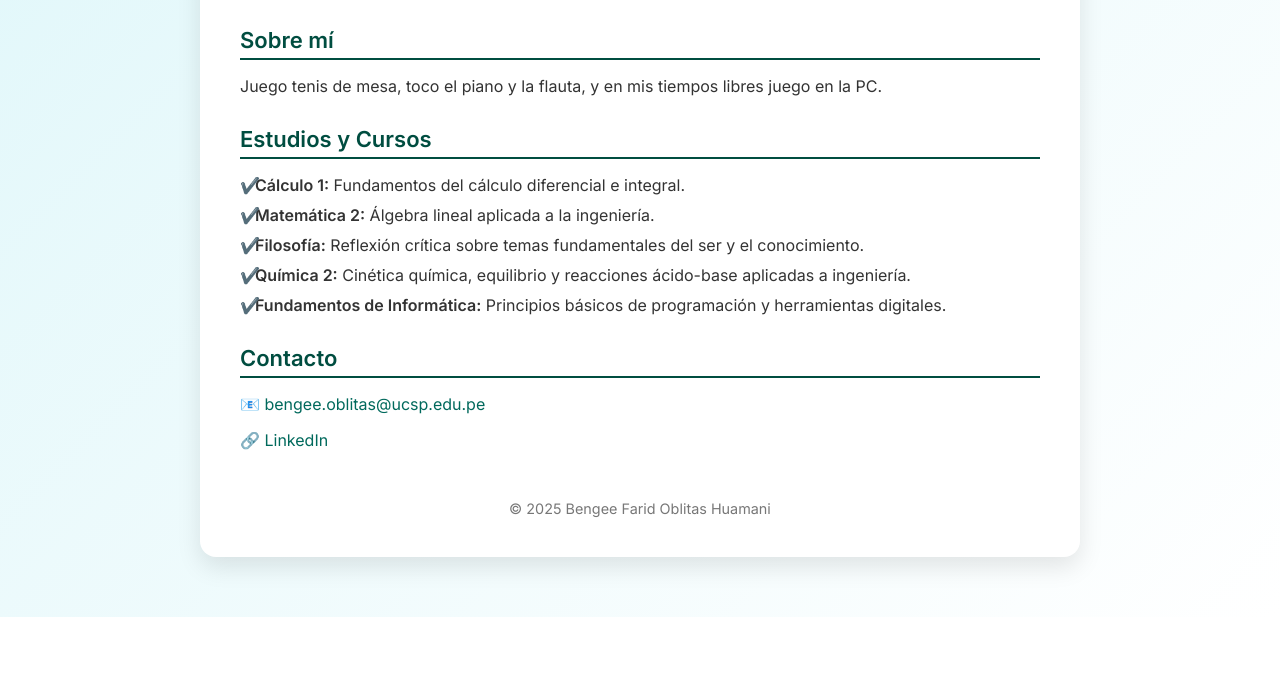
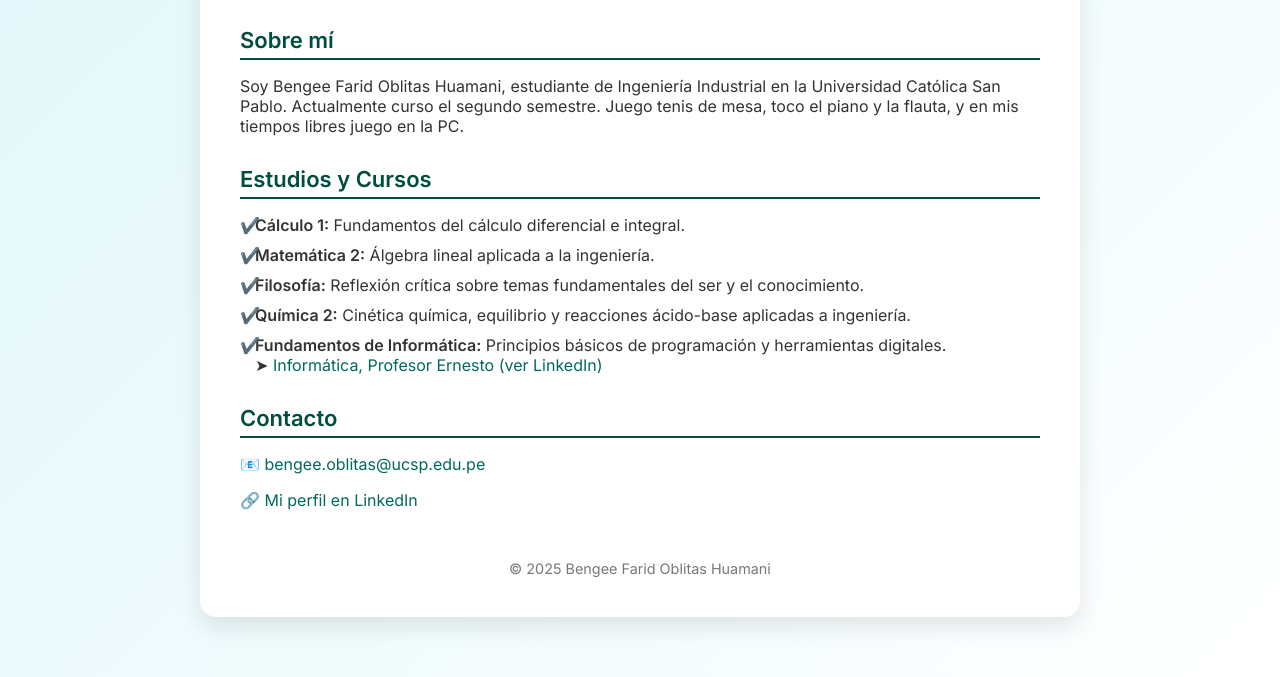
Before and after one commit to Benyisito321/Benyisito321, a plain HTML site: page index.html in a window 1280 px wide. Shown: the part 202-879 px from the top of the page. Before the commit the page ends 819 px from the top, so only its background shows below. Drawn offline with Linux system fonts and the light colour scheme.

Commit message:
Update index.html

```diff
--- a/index.html
+++ b/index.html
@@ -91,7 +91,7 @@
 
     <section>
       <h2>Sobre mí</h2>
-      <p>Juego tenis de mesa, toco el piano y la flauta, y en mis tiempos libres juego en la PC.</p>
+      <p>Soy Bengee Farid Oblitas Huamani, estudiante de Ingeniería Industrial en la Universidad Católica San Pablo. Actualmente curso el segundo semestre. Juego tenis de mesa, toco el piano y la flauta, y en mis tiempos libres juego en la PC.</p>
     </section>
 
     <section>
@@ -101,14 +101,16 @@
         <li><strong>Matemática 2:</strong> Álgebra lineal aplicada a la ingeniería.</li>
         <li><strong>Filosofía:</strong> Reflexión crítica sobre temas fundamentales del ser y el conocimiento.</li>
         <li><strong>Química 2:</strong> Cinética química, equilibrio y reacciones ácido-base aplicadas a ingeniería.</li>
-        <li><strong>Fundamentos de Informática:</strong> Principios básicos de programación y herramientas digitales.</li>
+        <li><strong>Fundamentos de Informática:</strong> Principios básicos de programación y herramientas digitales.<br>
+          ➤ <a href="https://www.linkedin.com/in/ecuadrosv?utm_source=share&utm_campaign=share_via&utm_content=profile&utm_medium=ios_app" target="_blank">Informática, Profesor Ernesto (ver LinkedIn)</a>
+        </li>
       </ul>
     </section>
 
     <section>
       <h2>Contacto</h2>
       <p>📧 <a href="mailto:bengee.oblitas@ucsp.edu.pe">bengee.oblitas@ucsp.edu.pe</a></p>
-      <p>🔗 <a href="https://www.linkedin.com/in/tuusuario" target="_blank">LinkedIn</a></p>
+      <p>🔗 <a href="https://www.linkedin.com/in/benji-oblitas-b99b6b368?utm_source=share&utm_campaign=share_via&utm_content=profile&utm_medium=ios_app" target="_blank">Mi perfil en LinkedIn</a></p>
     </section>
 
     <footer>
```
